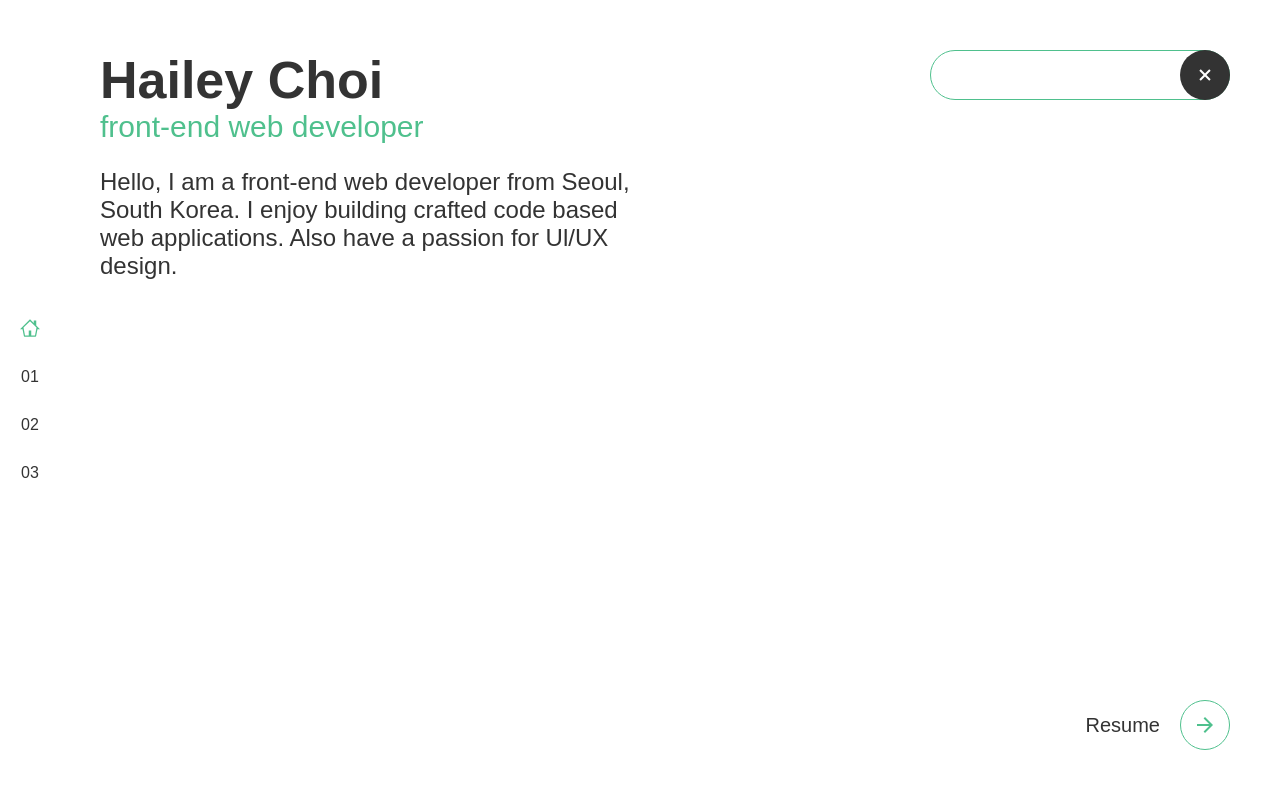
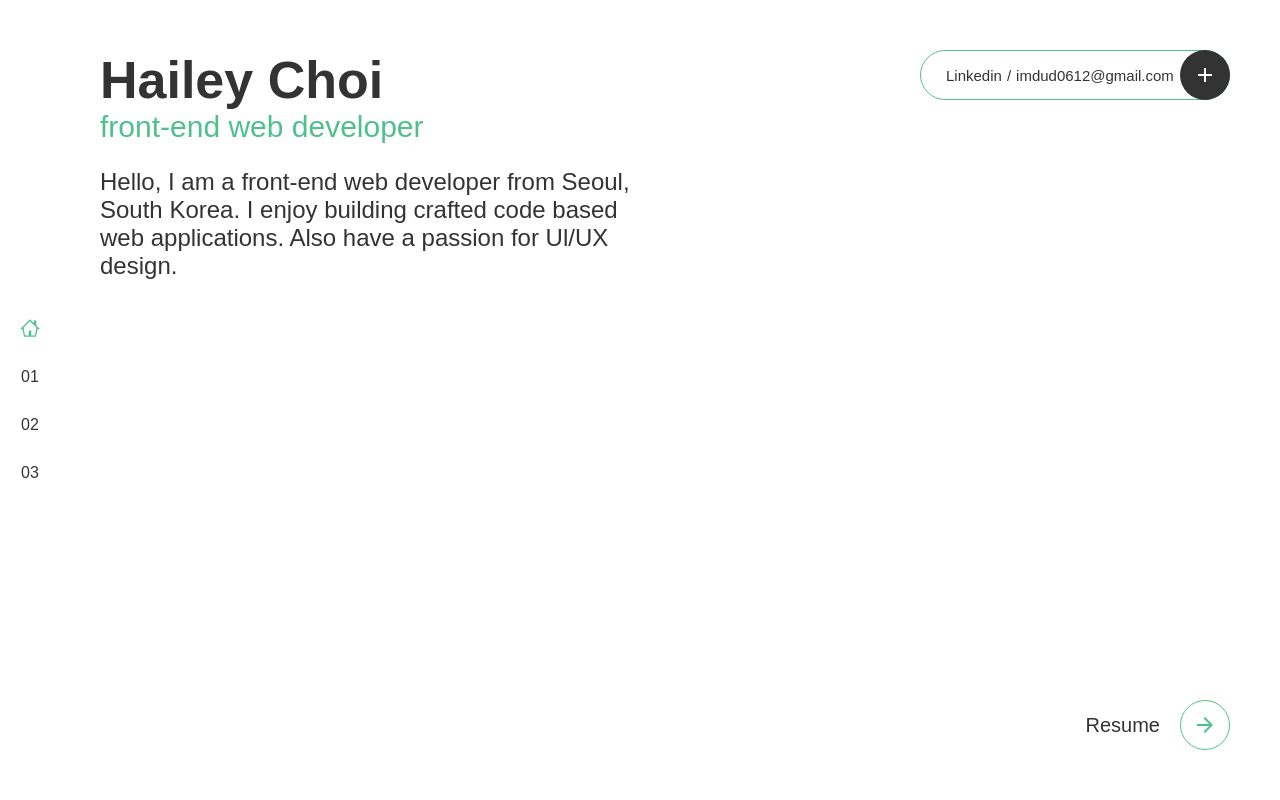
Before and after one commit to haileychoi15/portfolio, a React (Create React App) app: page / in a window 1280 px wide. Both pictures are taken after a click on the button 1205 px from the left and 75 px from the top of the page. Shown: the top 800 px of the page. Built offline with nearby package versions, Linux system fonts and the light colour scheme; a web font is replaced by a local one.

Commit message:
contact popup container animation

```diff
--- a/src/components/About.js
+++ b/src/components/About.js
@@ -14,7 +14,6 @@ const AboutBlock = styled.div`
   display: flex;
   flex-direction: column;
   justify-content: center;
-  align-items: center;
   width: 100%;
   padding: 0 10% 100px;
   @media screen and (min-width: 768px) {
@@ -32,11 +31,11 @@ function About() {
             subject: 'SKILLSET',
             first: {
                 title: 'Front-end',
-                description: 'HTML5, CSS3, SASS (SCSS), Styled-component, JavaScript/ES6, jQuery, ReactJS, Git'
+                description: 'HTML5, CSS3, SASS (SCSS), Styled-Components, JavaScript/ES6, jQuery, ReactJS, Firebase, Git, Github'
             },
             second: {
                 title: 'Back-end',
-                description: 'Java, JSP/Servlet, Oracle, Firebase, Git'
+                description: 'Java, JSP/Servlet, Oracle, Git, Github'
             }
         },
         1: {
--- a/src/components/CircleButton.js
+++ b/src/components/CircleButton.js
@@ -41,15 +41,17 @@ const ButtonBlock = styled.button`
   ${colorStyles}
 `;
 
-function CircleButton({ children, color, backgroundColor, border }) {
+function CircleButton({ children, popup, ...rest}) {
     const [open, setOpen] = useState(false);
-    const handleClick = () => {
-        if(color === 'white') setOpen(!open);
-    }
+    const handleClick = () => popup && setOpen(!open);
     return (
         <>
-            <Contact open={open} />
-            <ButtonBlock color={color} backgroundColor={backgroundColor} border={border} onClick={handleClick} open={open}>
+            {popup && <Contact open={open} />}
+            <ButtonBlock
+                {...rest}
+                onClick={handleClick}
+                open={open}
+            >
                 {children}
             </ButtonBlock>
         </>
@@ -70,7 +72,8 @@ const style = {
 CircleButton.defaultProps = {
     color: 'white',
     backgroundColor: 'black',
-    border: false
+    border: false,
+    popup: false
 };
 
 export default CircleButton;
--- a/src/components/Contact.js
+++ b/src/components/Contact.js
@@ -1,13 +1,11 @@
 import React from 'react';
 import styled, { css } from 'styled-components';
-import { AiOutlineMail, AiOutlineLinkedin } from 'react-icons/ai';
 
 const Container = styled.div`
   position: absolute;
   top: 0;
   right: 0;
-  display: none;
-  width: 100px;
+  width: 35px;
   height: 35px;
   border: 1px solid #4fc08d;
   border-radius: 30px;
@@ -15,55 +13,56 @@ const Container = styled.div`
   font-weight: 400;
   color: #333333;
   background-color: #fff;
-  transition: opacity 50ms ease-in-out, width 250ms ease-in-out;
-  opacity: 1;
+  transition: width 250ms ease-in-out;
   @media screen and (min-width: 768px) {
+    width: 50px;
     height: 50px;
+    font-size: 15px;
   }
   ${props => props.open && css`
-    display: inline-block;
-    opacity: 1;
-    width: 240px;
+    width: 280px;
     @media screen and (min-width: 768px) {
-    width: 300px;
+    width: 310px;
     }
   `}
 `;
-
-const Dl = styled.dl`
+const Ul = styled.dl`
   display: flex;
-  flex-direction: column;
-  justify-content: center;
+  align-items: center;
   padding-left: 25px;
   width: 100%;
   height: 100%;
-`;
-
-const ContactGroup = styled.div`
-  display: flex;
-  align-items: center;
-  &.email-contact {
-    display: none;
+  opacity: 0;
+  ${props => props.open && css`
+    animation-name: appear;
+    animation-duration: 1s;
+    animation-timing-function: ease-in;
+    animation-fill-mode: forwards;
+  `}
+  @keyframes appear {
+    0% {
+      opacity: 0;
     }
-  @media screen and (min-width: 768px) {
-      & + & {
-        margin-top: 4px;
+    5% {
+      opacity: 0;
     }
-      &.email-contact {
-        display: flex;
+    100% {
+      opacity: 1;
     }
   }
 `;
 
-const Dt = styled.dt`
+const Li = styled.li`
   display: flex;
   justify-content: center;
   align-items: center;
-    margin-right: 10px;
+  &:first-child::after{
+    content: '/';
+    margin: 0 5px;
+  }
 `;
 
 const Link = styled.a`
-  transition: all 150ms ease-in-out;
   &:hover {
     color: #4fc08d;
   }
@@ -73,24 +72,14 @@ const Link = styled.a`
 function Contact ({ open }) {
     return (
         <Container open={open}>
-            <Dl>
-{/*                <ContactGroup className="email-contact">
-                    <Dt aria-label="Tel">
-                        <AiOutlineLinkedin />
-                    </Dt>
-                    <dd>
-                        <Link href="tel:+82 10-9686-6440">Linkedin</Link>
-                    </dd>
-                </ContactGroup>
-                <ContactGroup>
-                    <Dt aria-label="Email">
-                        <AiOutlineMail />
-                    </Dt>
-                    <dd>
-                        <Link href="mailto:imdud0612@gmail.com">imdud0612@gmail.com</Link>
-                    </dd>
-                </ContactGroup>*/}
-            </Dl>
+            <Ul open={open}>
+                <Li>
+                    <Link href="https://www.linkedin.com/in/haileychoi15" title="linkedin">Linkedin</Link>
+                </Li>
+                <Li>
+                    <Link href="mailto:imdud0612@gmail.com" title="email">imdud0612@gmail.com</Link>
+                </Li>
+            </Ul>
         </Container>
     );
 }
--- a/src/components/Home.js
+++ b/src/components/Home.js
@@ -4,7 +4,6 @@ import { MdAdd, MdArrowForward } from 'react-icons/md';
 import CircleButton from './CircleButton';
 import { useAnimation } from '../hooks/UseAnimation';
 import { useLocation } from '../hooks/UseLocation';
-import { useMobile } from "../hooks/UseMobile";
 
 const Container = styled.div`
   position: relative;
@@ -106,19 +105,19 @@ function Home () {
     return (
         <Container id="home">
             <MeBlock {...useLocation('home')}>
-                <Name {...useAnimation('right', )}>Hailey Choi</Name>
-                <Job {...useAnimation('right','0.4')}>front-end web developer</Job>
-                <Description {...useAnimation('right','0.8')}>Hello, I am a front-end web developer from Seoul, South Korea. I enjoy building crafted code based web applications. Also have a passion for Ul/UX design. </Description>
+                <Name {...useAnimation('right', 40)}>Hailey Choi</Name>
+                <Job {...useAnimation('right',40,'0.4')}>front-end web developer</Job>
+                <Description {...useAnimation('right',40 ,'0.8')}>Hello, I am a front-end web developer from Seoul, South Korea. I enjoy building crafted code based web applications. Also have a passion for Ul/UX design. </Description>
             </MeBlock>
-            <MenuButton {...useAnimation('left')}>
+            <MenuButton {...useAnimation('left',40, '1.5')}>
                 <ButtonText>Contact</ButtonText>
-                <CircleButton>
-                    <MdAdd className="button-icon" />
+                <CircleButton popup={true} role="contact">
+                    <MdAdd />
                 </CircleButton>
             </MenuButton>
-            <ResumeButton {...useAnimation('left')}>
+            <ResumeButton {...useAnimation('left',40, '1.5')}>
                 <ButtonText>Resume</ButtonText>
-                <CircleButton color="green" backgroundColor="white" border>
+                <CircleButton color="green" backgroundColor="white" border={true} role="contact">
                     <MdArrowForward />
                 </CircleButton>
             </ResumeButton>
--- a/src/components/Item.js
+++ b/src/components/Item.js
@@ -57,7 +57,7 @@ function Item( { data, animationDirection } ) {
     const { subject, first, second } = data;
 
     return (
-        <ItemBlock {...useAnimation(animationDirection)}>
+        <ItemBlock {...useAnimation(animationDirection, 40)}>
             <ItemTitle>{subject}</ItemTitle>
             <ItemSubTitle>{first.title}</ItemSubTitle>
             <ItemDescription>{first.description}</ItemDescription>
--- a/src/components/Navigation.js
+++ b/src/components/Navigation.js
@@ -44,18 +44,18 @@ function Navigation() {
     return (
         <Container>
             <ul>
-                <Li {...useAnimation('up', '1','1.6')}>
+                <Li {...useAnimation('up', 100,'2')}>
                     <Link href="#home" className="nav-item home active">
                         <GoHome className="menu-icon" />
                     </Link>
                 </Li>
-                <Li {...useAnimation('up', '1','1.8')}>
+                <Li {...useAnimation('up', 100,'2.2')}>
                     <Link href="#first" className="nav-item first">01</Link>
                 </Li>
-                <Li {...useAnimation('up', '1','2')}>
+                <Li {...useAnimation('up', 100,'2.4')}>
                     <Link href="#second" className="nav-item second">02</Link>
                 </Li>
-                <Li {...useAnimation('up', '1','2.2')}>
+                <Li {...useAnimation('up', 100,'2.6')}>
                     <Link href="#third" className="nav-item third">03</Link>
                 </Li>
             </ul>
--- a/src/components/Project.js
+++ b/src/components/Project.js
@@ -188,7 +188,7 @@ function Project ({ project, type, languages, github, image, id }) {
                 <img src={image} alt={project} />
             </ProjectImage>
             <ProjectInfo>
-                <Dl {...useAnimation()}>
+                <Dl {...useAnimation('up', 100)}>
                     <InfoGroup>
                         <Title>Project</Title>
                         <Description>{project}</Description>
--- a/src/hooks/UseAnimation.js
+++ b/src/hooks/UseAnimation.js
@@ -1,25 +1,27 @@
 import { useCallback, useEffect, useRef} from 'react';
 
-export function useAnimation (direction, delay, duration) {
+export function useAnimation (direction, distance, delay, duration) {
 
     if(direction === undefined) direction = 'up';
     if(duration === undefined) duration = '1';
     if(delay === undefined) delay = '0';
+    if(distance === undefined) distance = 40;
+
 
     const dom = useRef();
 
-    const handleDirection = direction => {
+    const handleDirection = (direction, distance) => {
         switch (direction) {
             case 'up':
-                return 'translate3d(0, 30%, 0)';
+                return `translate3d(0, ${distance}%, 0)`;
             case 'down':
-                return 'translate3d(0, -30%, 0)';
+                return `translate3d(0, -${distance}%, 0)`;
             case 'left':
-                return 'translate3d(30%, 0, 0)';
+                return `translate3d(${distance}%, 0, 0)`;
             case 'right':
-                return 'translate3d(-30%, 0, 0)';
+                return `translate3d(-${distance}%, 0, 0)`;
             default:
-                return 'translate3d(0, 0, 0)';
+                return `translate3d(0, 0, 0)`;
         }
     };
 
@@ -52,7 +54,7 @@ export function useAnimation (direction, delay, duration) {
         ref: dom,
         style: {
             opacity: 0,
-            transform: handleDirection(direction)
+            transform: handleDirection(direction, distance)
         }
     };
 }
```
Lines whose indentation alone changed are shown as unchanged.
